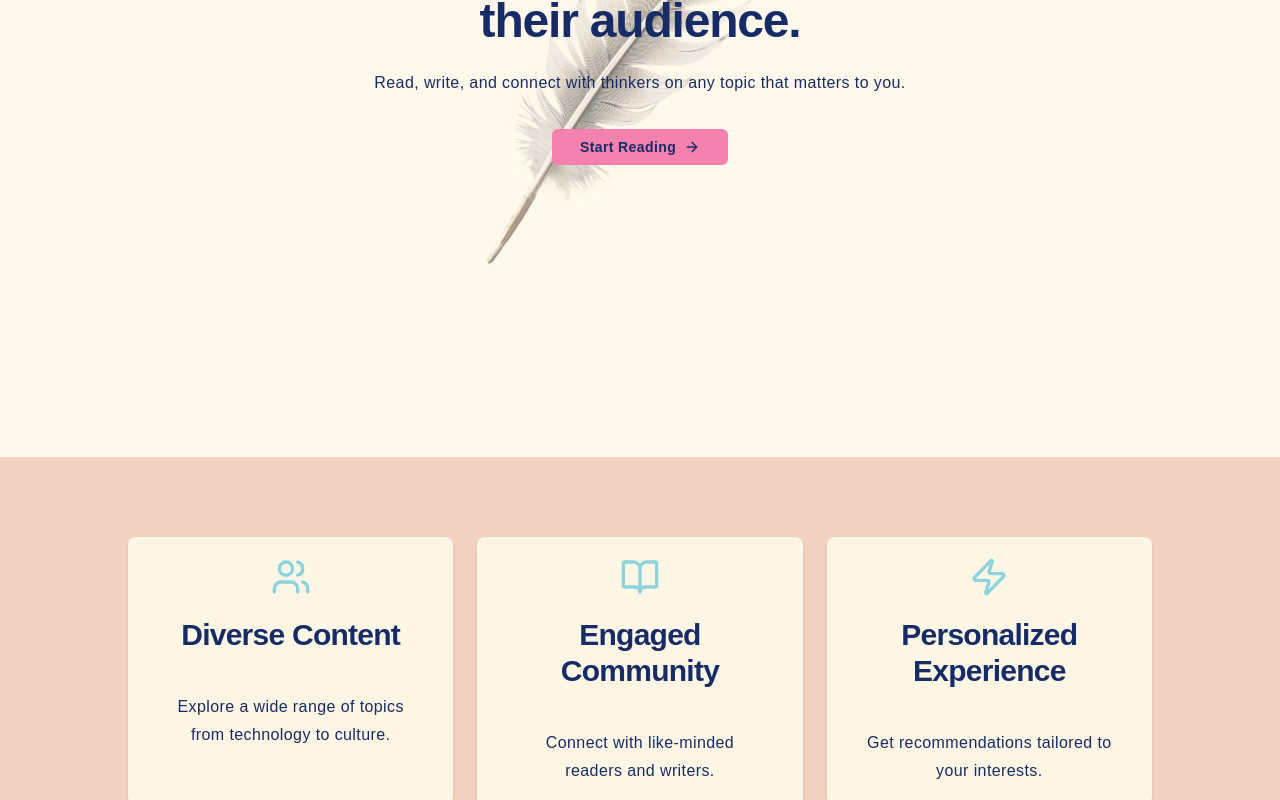
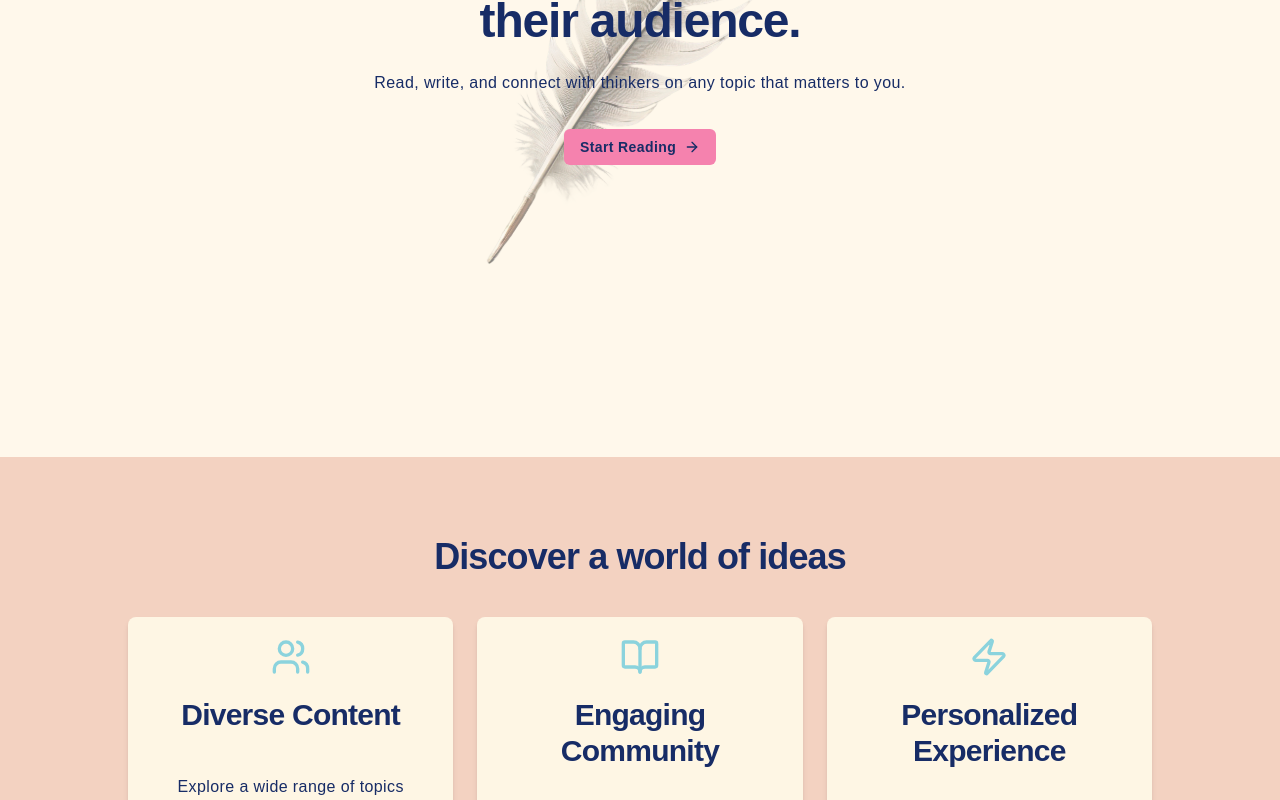
Before and after one commit to Dey11/drites, a Next.js app: page / in a window 1280 px wide. Shown: the part 400-1200 px from the top of the page. Built offline with nearby package versions, Linux system fonts and the light colour scheme; no server answers.

Commit message:
finish landing page

```diff
--- a/src/app/layout.tsx
+++ b/src/app/layout.tsx
@@ -38,7 +38,7 @@ export default function RootLayout({
     <Providers>
       <html lang="en">
         <body
-          className={`${geistSans.variable} tracking-wide text-brand-text antialiased`}
+          className={`${montserrat.variable} tracking-wide text-brand-text antialiased`}
         >
           <Header />
           <main className="mx-auto">
--- a/src/app/page.tsx
+++ b/src/app/page.tsx
@@ -1,4 +1,5 @@
 import Image from "next/image";
+import Link from "next/link";
 
 import { auth } from "@clerk/nextjs/server";
 import {
@@ -7,8 +8,6 @@ import {
   ChartNoAxesColumn,
   Feather,
   Tag,
-  Users,
-  Zap,
 } from "lucide-react";
 
 import FeatureBox from "@/components/home/feature-box";
@@ -42,14 +41,18 @@ export default async function Home() {
             you.
           </Para>
 
-          <Button className="mt-8 flex gap-x-2 px-7">
-            <span>Start Reading</span>
-            <ArrowRight />
-          </Button>
+          <Link href="/posts" className="mt-8 flex gap-x-2 px-7">
+            <Button>
+              <span>Start Reading</span>
+              <ArrowRight />
+            </Button>
+          </Link>
         </section>
       </div>
 
       <section className="mx-auto w-full bg-brand-section px-3 py-20 pb-20 text-center">
+        <H2 className="pb-10 text-4xl">Discover a world of ideas</H2>
+
         <div className="mx-auto grid max-w-screen-lg grid-cols-1 gap-6 md:grid-cols-2 lg:grid-cols-3">
           {features.map((feature) => (
             <FeatureBox
--- a/src/lib/constants.ts
+++ b/src/lib/constants.ts
@@ -17,7 +17,7 @@ export const features: Feature[] = [
   {
     id: 2,
     icon: BookOpen,
-    title: "Engaged Community",
+    title: "Engaging Community",
     description: "Connect with like-minded readers and writers.",
   },
   {
```
